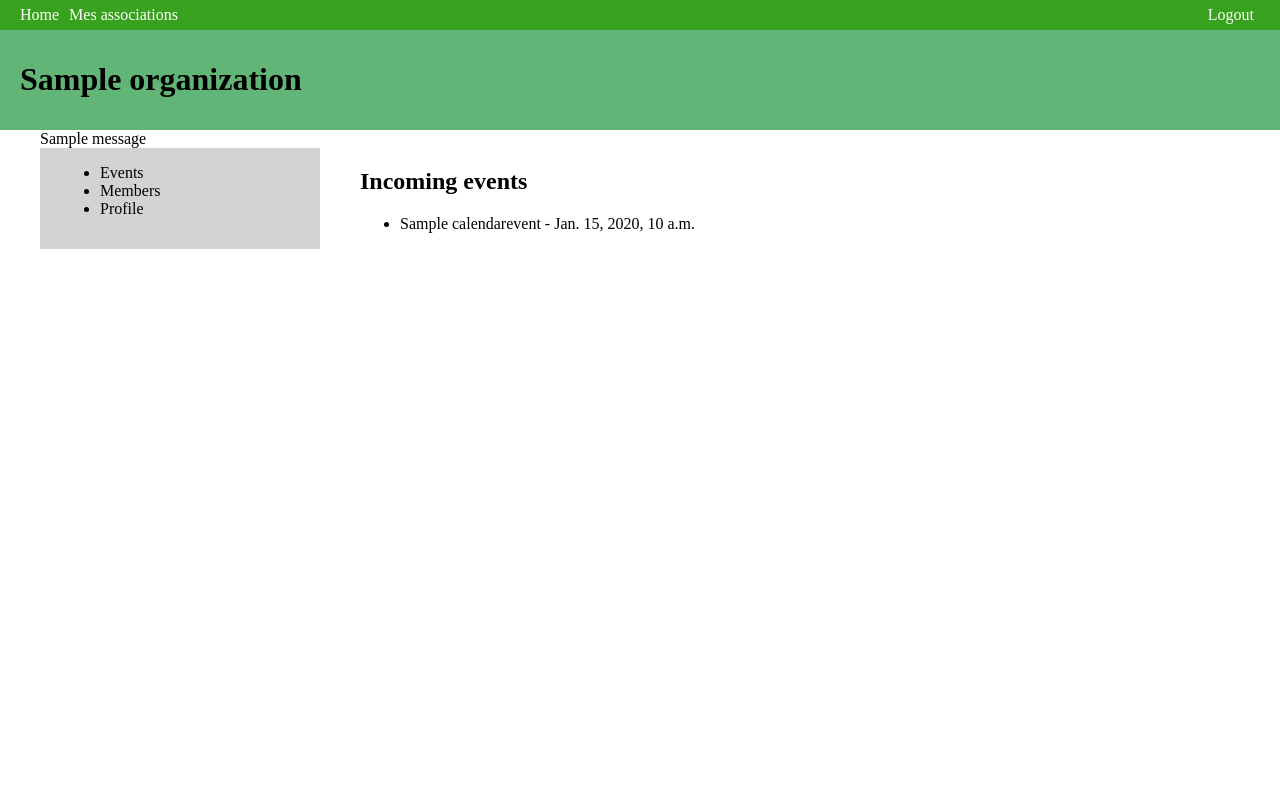
After one commit to sebastien-mariaux/Assogest, a Django app: a page that uses assogest/templates/assogest/nav.html in a window 1280 px wide. The commit adds this page. Run offline with Django 5.2, Linux system fonts and the light colour scheme; a user stored in the database is signed in; tables that the repository leaves empty hold one stand-in row (values such as "Sample post"); one stand-in notice (Sample message) is shown; style sheets or scripts are compiled from the project's sources; parts of the project's set-up code (start-up, migrations or seed data) failed here and were passed over; some libraries are stand-ins or nearby versions.

Commit message:
Improve templating

```diff
--- a/assogest/static/assogest/style.scss
+++ b/assogest/static/assogest/style.scss
@@ -1,3 +1,68 @@
 body {
-    background-color: #8fbff0;
+    margin: 0;
 }
+
+// Navigation
+.navigation {
+    display: flex;
+    justify-content: space-between;
+    background-color: #38a11d;
+    color: white;
+    padding: 5px 20px;
+
+    .link-button, a {
+        background: none;
+        border: none;
+        cursor: pointer;
+        font-size: 1em;
+        font-family: serif;
+        text-decoration: none;
+        color: white;
+
+      }
+      .link-button:focus {
+        outline: none;
+      }
+      .navigation-item {
+        display: flex;
+        flex-direction: column;
+        align-items: center;
+      }
+      .right-menu, .left-menu {
+        display: flex;
+        align-items: center;
+        gap: 10px;
+
+    }
+
+    form {
+        margin: 0;
+    }
+}
+
+header {
+    padding: 10px 20px;
+    background-color: #61b577;
+}
+
+// Content
+.main-container {
+    max-width: 1200px;
+    margin: auto;
+
+    .two-columns {
+        display: flex;
+        gap: 20px;
+
+        .sidebar-left {
+            padding: 0 20px;
+            width: 20%;
+            background-color: lightgray;
+        }
+        .content-right {
+            padding: 0 20px;
+        }
+
+    }
+
+}
--- a/assogest/templates/assogest/header.html
+++ /dev/null
@@ -1,5 +0,0 @@
-
-<div>
-  <h2>AssoGest</h2>
-  <p>Votre gestionnaire d'association favori !</p>
-</div>
--- a/assogest/templates/assogest/nav.html
+++ b/assogest/templates/assogest/nav.html
@@ -6,6 +6,11 @@
       {% comment %} <a href="{% url 'home' %}"> {% endcomment %}
         <a href="">
         Home
+      </a>
+    </div>
+    <div class='navigation-item'>
+        <a href="{% url 'core:organizations' %}">
+        Mes associations
       </a>
     </div>
   </div>
@@ -17,10 +22,14 @@
           {% trans 'Profile' %}
         </a>
       </div> {% endcomment %}
+      {% comment %} POST action logout {% endcomment %}
       <div class='navigation-item'>
-        <a class="logout" href="{% url 'logout' %}">
-          {% trans 'logout' %}
-        </a>
+        <form action="{% url 'logout' %}" method="post">
+          {% csrf_token %}
+          <button class="link-button" type="submit">
+            Logout
+          </button>
+        </form>
       </div>
     {% else %}
       <div class='navigation-item'>
--- /dev/null
+++ b/assogest/templates/assogest/organization-sidebar.html
@@ -0,0 +1,5 @@
+<ul>
+  <li>Events</li>
+  <li>Members</li>
+  <li>Profile</li>
+</ul>
--- /dev/null
+++ b/assogest/templates/layouts/menu-left.html
@@ -0,0 +1,36 @@
+{% extends 'base.html' %}
+
+{% block layout %}
+  {% block nav %}
+    {% include "nav.html" %}
+  {% endblock nav %}
+
+  <header>
+  {% block header %}
+  {% endblock header %}
+  </header>
+
+  <div class="main-container">
+    {% block message %}
+      {% if messages %}
+      <div class="messages">
+        {% for message in messages %}
+        <div class="ui message">
+          <i class="close icon"></i>
+          {{ message }}
+        </div>
+        {% endfor %}
+      </div>
+      {% endif %}
+    {% endblock message %}
+    <div class='two-columns'>
+      <div class="sidebar-left">
+        {% include "organization-sidebar.html" %}
+      </div>
+      <div class="content-right">
+        {% block content %}
+        {% endblock content %}
+      </div>
+    </div>
+  </div>
+{% endblock layout %}
--- /dev/null
+++ b/assogest/templates/layouts/organization.html
@@ -0,0 +1,6 @@
+{% extends 'layouts/menu-left.html' %}
+
+
+{% block header %}
+<h1>{{organization.name}}</h1>
+{% endblock header %}
--- a/assogest/templates/layouts/simple.html
+++ b/assogest/templates/layouts/simple.html
@@ -5,13 +5,13 @@
     {% include "nav.html" %}
   {% endblock nav %}
 
+<header>
 {% block header %}
-  <header>
-    {% include "header.html" %}
-  </header>
 {% endblock header %}
+</header>
 
 <div class="main-container">
+
   {% block message %}
     {% if messages %}
     <div class="messages">
--- a/assogest/urls.py
+++ b/assogest/urls.py
@@ -16,10 +16,12 @@ Including another URLconf
 """
 from django.contrib import admin
 from django.urls import path, include, re_path
+from django.contrib.auth.views import LoginView
 
 
 urlpatterns = [
+    path('', LoginView.as_view(), name='login'),
     re_path('^accounts/', include('django.contrib.auth.urls')),
     path('admin/', admin.site.urls),
-    path('', include('nonprofits.urls')),
+    path('organizations/', include('nonprofits.urls')),
 ]
--- a/nonprofits/templates/nonprofits/organization_detail.html
+++ b/nonprofits/templates/nonprofits/organization_detail.html
@@ -1,8 +1,8 @@
-{% extends "layouts/simple.html" %}
+{% extends "layouts/organization.html" %}
 {% load i18n %}
 
+{% block content %}
 
-<h1>{{organization.name}}</h1>
 
     <section class="organization-events">
         <h2>Incoming events</h2>
@@ -14,3 +14,4 @@
             {% endfor %}
         </ul>
     </section>
+{% endblock content %}
--- a/nonprofits/urls.py
+++ b/nonprofits/urls.py
@@ -1,5 +1,6 @@
 from django.urls import path
 from .views import OrganizationsListView, OrganizationDetailView
+
 
 app_name = 'core'
 
```
Also changed, not shown: nonprofits/templates/nonprofits/organization_list.html (+13 -6 lines). Lines whose indentation alone changed are shown as unchanged.
